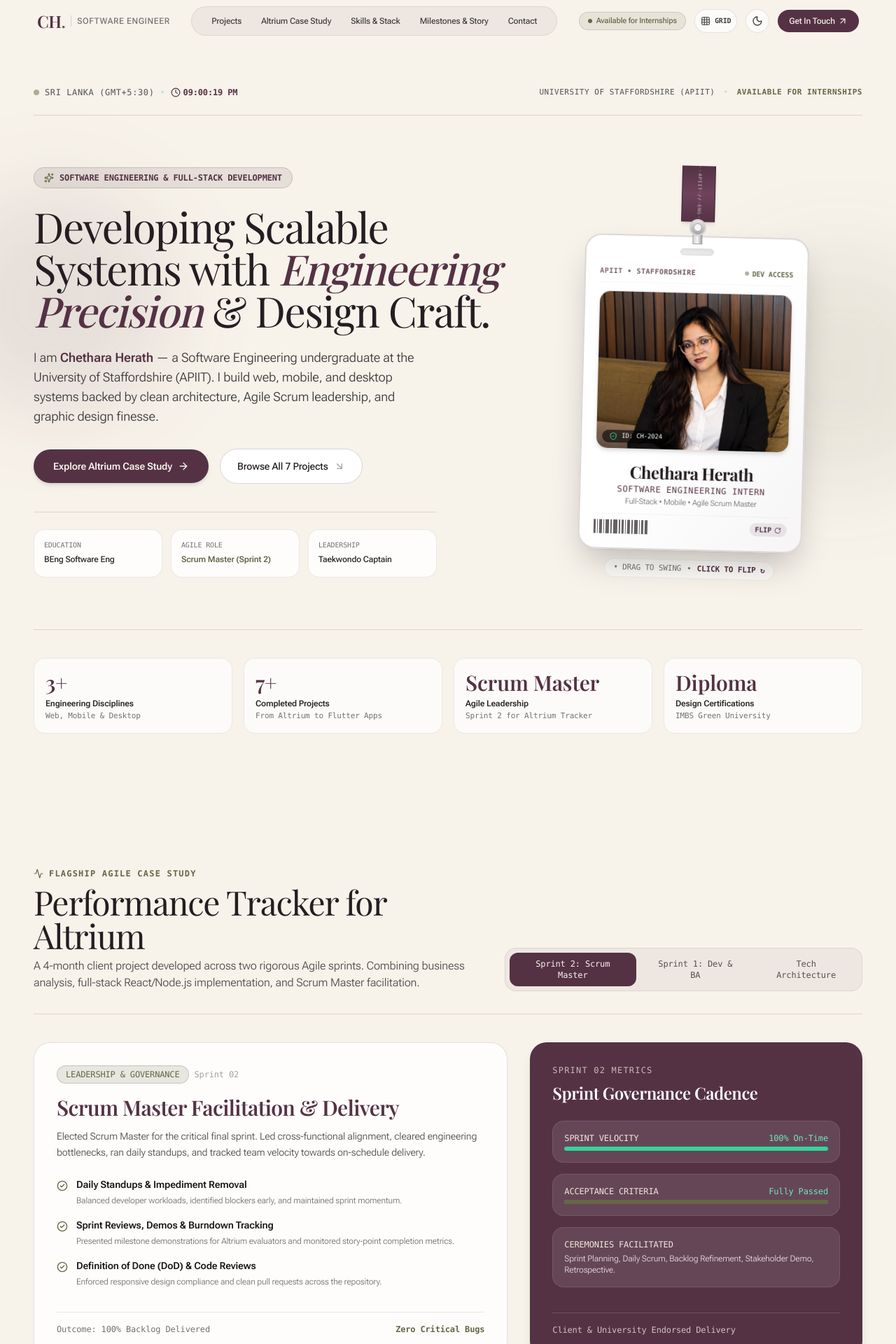
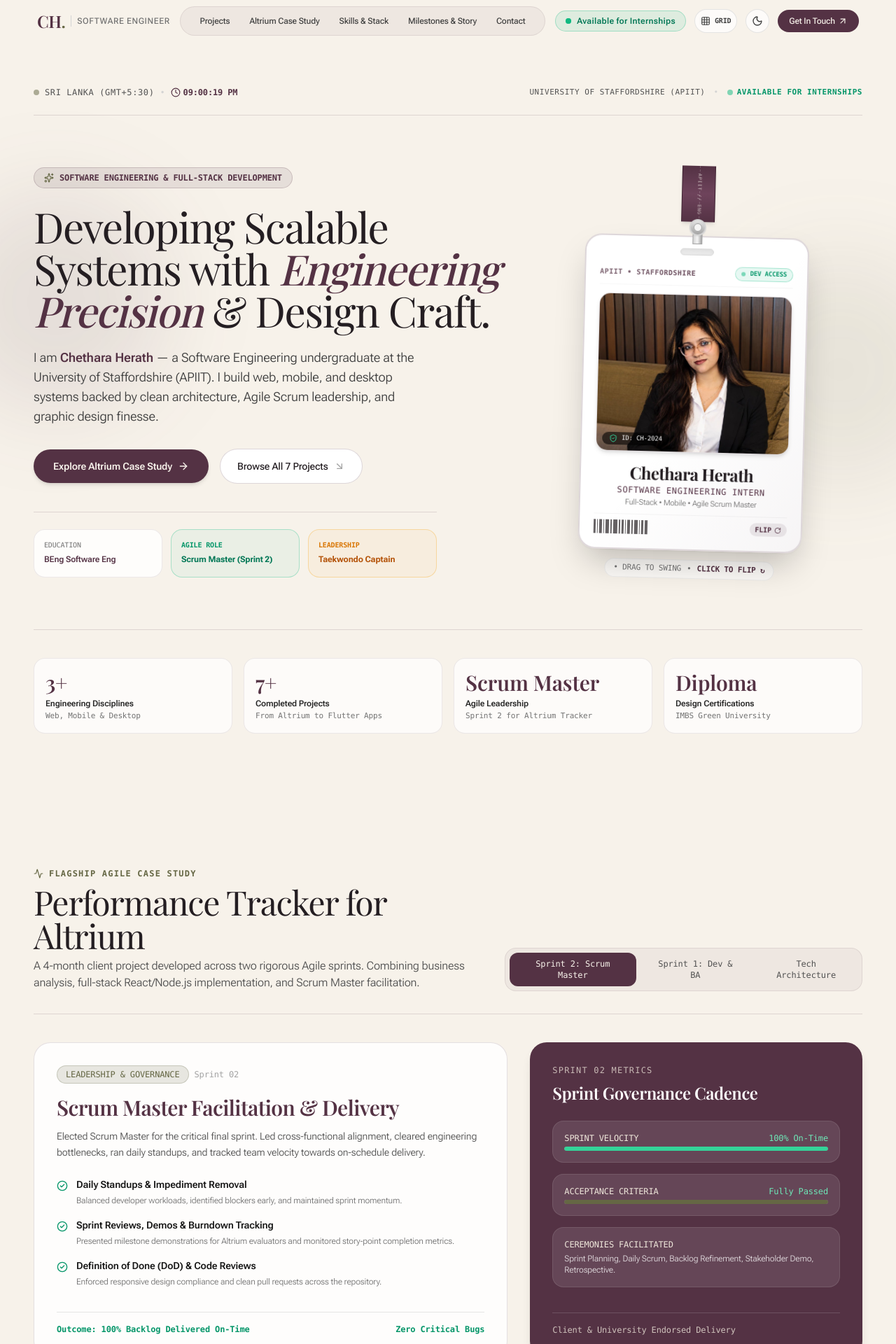
Before and after one commit to chetharaherath-creator/portfolio, a React (Vite) app: page / in a window 1280 px wide. Shown: the part 20-1940 px from the top of the page at 70% size. Built offline with nearby package versions, Linux system fonts and the light colour scheme; a web font is replaced by a local one.

Commit message:
Introduce vibrant Emerald Mint and Amber Gold pop accents for status, badges, and credentials

```diff
--- a/src/components/AltriumDeepDive.tsx
+++ b/src/components/AltriumDeepDive.tsx
@@ -89,7 +89,7 @@ export const AltriumDeepDive: React.FC = () => {
 
                     <div className="mt-6 space-y-3.5">
                       <div className="flex items-start gap-3">
-                        <CheckCircle2 className="w-4 h-4 text-[#656744] shrink-0 mt-1" />
+                        <CheckCircle2 className="w-4 h-4 text-emerald-600 dark:text-emerald-400 shrink-0 mt-1" />
                         <div>
                           <strong className="text-xs sm:text-sm font-semibold text-neutral-900 dark:text-neutral-100 block">
                             Daily Standups & Impediment Removal
@@ -101,7 +101,7 @@ export const AltriumDeepDive: React.FC = () => {
                       </div>
 
                       <div className="flex items-start gap-3">
-                        <CheckCircle2 className="w-4 h-4 text-[#656744] shrink-0 mt-1" />
+                        <CheckCircle2 className="w-4 h-4 text-emerald-600 dark:text-emerald-400 shrink-0 mt-1" />
                         <div>
                           <strong className="text-xs sm:text-sm font-semibold text-neutral-900 dark:text-neutral-100 block">
                             Sprint Reviews, Demos & Burndown Tracking
@@ -113,7 +113,7 @@ export const AltriumDeepDive: React.FC = () => {
                       </div>
 
                       <div className="flex items-start gap-3">
-                        <CheckCircle2 className="w-4 h-4 text-[#656744] shrink-0 mt-1" />
+                        <CheckCircle2 className="w-4 h-4 text-emerald-600 dark:text-emerald-400 shrink-0 mt-1" />
                         <div>
                           <strong className="text-xs sm:text-sm font-semibold text-neutral-900 dark:text-neutral-100 block">
                             Definition of Done (DoD) & Code Reviews
@@ -127,8 +127,8 @@ export const AltriumDeepDive: React.FC = () => {
                   </div>
 
                   <div className="mt-8 pt-4 border-t border-neutral-200 dark:border-neutral-800 flex items-center justify-between text-xs font-mono text-neutral-500">
-                    <span>Outcome: 100% Backlog Delivered</span>
-                    <span className="text-[#656744] font-semibold">Zero Critical Bugs</span>
+                    <span className="text-emerald-600 dark:text-emerald-400 font-semibold">Outcome: 100% Backlog Delivered On-Time</span>
+                    <span className="text-emerald-600 dark:text-emerald-400 font-bold">Zero Critical Bugs</span>
                   </div>
                 </div>
 
--- a/src/components/Hero.tsx
+++ b/src/components/Hero.tsx
@@ -47,7 +47,10 @@ export const Hero: React.FC = () => {
           <div className="flex items-center gap-3 tracking-wider uppercase text-[11px]">
             <span>University of Staffordshire (APIIT)</span>
             <span className="text-neutral-300 dark:text-neutral-700">•</span>
-            <span className="text-[#656744] dark:text-[#B5BC7E] font-semibold">Available for Internships</span>
+            <span className="inline-flex items-center gap-1.5 text-emerald-600 dark:text-emerald-400 font-bold">
+              <span className="w-2 h-2 rounded-full bg-emerald-500 animate-pulse" />
+              Available for Internships
+            </span>
           </div>
         </div>
 
@@ -98,19 +101,19 @@ export const Hero: React.FC = () => {
               </a>
             </div>
 
-            {/* Quick Credentials Strip */}
+            {/* Quick Credentials Strip with Vivid Focal Points */}
             <div className="mt-10 grid grid-cols-3 gap-3 pt-6 border-t border-[#543244]/15 dark:border-white/10 max-w-xl">
-              <div className="p-3.5 rounded-2xl bg-white/80 dark:bg-[#1D181B] border border-[#543244]/10 dark:border-white/10">
+              <div className="p-3.5 rounded-2xl bg-white/80 dark:bg-[#1D181B] border border-[#543244]/10 dark:border-white/10 hover:border-[#543244]/30 transition-colors">
                 <span className="text-[10px] font-mono text-neutral-500 uppercase block">Education</span>
-                <span className="text-xs font-medium text-[#241E22] dark:text-[#F4EFEA]">BEng Software Eng</span>
+                <span className="text-xs font-semibold text-[#543244] dark:text-[#E8A5C5]">BEng Software Eng</span>
               </div>
-              <div className="p-3.5 rounded-2xl bg-white/80 dark:bg-[#1D181B] border border-[#543244]/10 dark:border-white/10">
-                <span className="text-[10px] font-mono text-neutral-500 uppercase block">Agile Role</span>
-                <span className="text-xs font-semibold text-[#656744] dark:text-[#B5BC7E]">Scrum Master (Sprint 2)</span>
+              <div className="p-3.5 rounded-2xl bg-emerald-500/5 dark:bg-emerald-500/10 border border-emerald-500/30 transition-colors">
+                <span className="text-[10px] font-mono text-emerald-600 dark:text-emerald-400 uppercase block font-semibold">Agile Role</span>
+                <span className="text-xs font-bold text-emerald-700 dark:text-emerald-300">Scrum Master (Sprint 2)</span>
               </div>
-              <div className="p-3.5 rounded-2xl bg-white/80 dark:bg-[#1D181B] border border-[#543244]/10 dark:border-white/10">
-                <span className="text-[10px] font-mono text-neutral-500 uppercase block">Leadership</span>
-                <span className="text-xs font-medium text-[#241E22] dark:text-[#F4EFEA]">Taekwondo Captain</span>
+              <div className="p-3.5 rounded-2xl bg-amber-500/5 dark:bg-amber-500/10 border border-amber-500/30 transition-colors">
+                <span className="text-[10px] font-mono text-amber-600 dark:text-amber-400 uppercase block font-semibold">Leadership</span>
+                <span className="text-xs font-bold text-amber-700 dark:text-amber-300">Taekwondo Captain</span>
               </div>
             </div>
           </div>
--- a/src/components/InteractiveBadge.tsx
+++ b/src/components/InteractiveBadge.tsx
@@ -116,8 +116,8 @@ export const InteractiveBadge: React.FC = () => {
                   <span className="font-semibold text-[#543244] dark:text-[#E8A5C5] tracking-wider uppercase">
                     APIIT • STAFFORDSHIRE
                   </span>
-                  <span className="flex items-center gap-1 font-bold text-[#656744] dark:text-[#B5BC7E]">
-                    <span className="w-1.5 h-1.5 rounded-full bg-[#656744] dark:bg-[#B5BC7E] animate-pulse" />
+                  <span className="flex items-center gap-1.5 font-bold text-emerald-600 dark:text-emerald-400 bg-emerald-500/10 dark:bg-emerald-500/20 px-2 py-0.5 rounded-full text-[9px] border border-emerald-500/30">
+                    <span className="w-1.5 h-1.5 rounded-full bg-emerald-500 animate-pulse" />
                     DEV ACCESS
                   </span>
                 </div>
--- a/src/components/Navbar.tsx
+++ b/src/components/Navbar.tsx
@@ -73,10 +73,13 @@ export const Navbar: React.FC<NavbarProps> = ({
 
           {/* Action Tools & Status */}
           <div className="flex items-center gap-2 sm:gap-3">
-            {/* Status Pill */}
-            <div className="hidden md:flex items-center gap-1.5 px-3 py-1 rounded-full text-[11px] font-medium bg-[#656744]/10 text-[#656744] dark:bg-[#656744]/20 dark:text-[#A7AA79] border border-[#656744]/20">
-              <span className="w-1.5 h-1.5 rounded-full bg-[#656744] animate-pulse" />
-              <span>Available for Internships</span>
+            {/* Status Pill with Vibrant Radar Beacon */}
+            <div className="hidden md:flex items-center gap-2 px-3.5 py-1.5 rounded-full text-xs font-semibold bg-emerald-500/10 text-emerald-700 dark:bg-emerald-500/20 dark:text-emerald-300 border border-emerald-500/30 shadow-xs">
+              <span className="relative flex h-2 w-2">
+                <span className="animate-ping absolute inline-flex h-full w-full rounded-full bg-emerald-400 opacity-75" />
+                <span className="relative inline-flex rounded-full h-2 w-2 bg-emerald-500" />
+              </span>
+              <span className="tracking-wide">Available for Internships</span>
             </div>
 
             {/* Grid Overlay Toggle (Mobius Easter Egg) */}
--- a/src/components/StoryAndLeadership.tsx
+++ b/src/components/StoryAndLeadership.tsx
@@ -68,7 +68,16 @@ export const StoryAndLeadership: React.FC = () => {
               </h3>
 
               <div className="space-y-3">
-                {portfolioData.certifications.map((cert) => (
+                {portfolioData.certifications.map((cert) => {
+                  const getBadgeColor = (title: string) => {
+                    if (title.includes('React')) return 'bg-cyan-500/10 text-cyan-700 dark:text-cyan-300 border-cyan-500/20';
+                    if (title.includes('Java')) return 'bg-amber-500/10 text-amber-700 dark:text-amber-300 border-amber-500/20';
+                    if (title.includes('CIMA')) return 'bg-emerald-500/10 text-emerald-700 dark:text-emerald-300 border-emerald-500/20';
+                    if (title.includes('Graphic')) return 'bg-purple-500/10 text-purple-700 dark:text-purple-300 border-purple-500/20';
+                    return 'bg-amber-500/15 text-amber-600 dark:text-amber-300 border-amber-500/30';
+                  };
+
+                  return (
                     <div
                       key={cert.title}
                       className="p-3.5 rounded-2xl bg-[#543244]/5 dark:bg-white/[0.03] border border-[#543244]/10 dark:border-white/5 flex items-center justify-between"
@@ -81,11 +90,12 @@ export const StoryAndLeadership: React.FC = () => {
                           {cert.issuer} • {cert.year}
                         </span>
                       </div>
-                    <span className="text-[10px] font-mono font-medium px-2 py-1 rounded-lg bg-[#656744]/15 text-[#656744] shrink-0">
+                      <span className={`text-[10px] font-mono font-semibold px-2.5 py-1 rounded-lg border shrink-0 ${getBadgeColor(cert.title)}`}>
                         {cert.badge}
                       </span>
                     </div>
-                ))}
+                  );
+                })}
               </div>
             </div>
 
```
Lines whose indentation alone changed are shown as unchanged.
